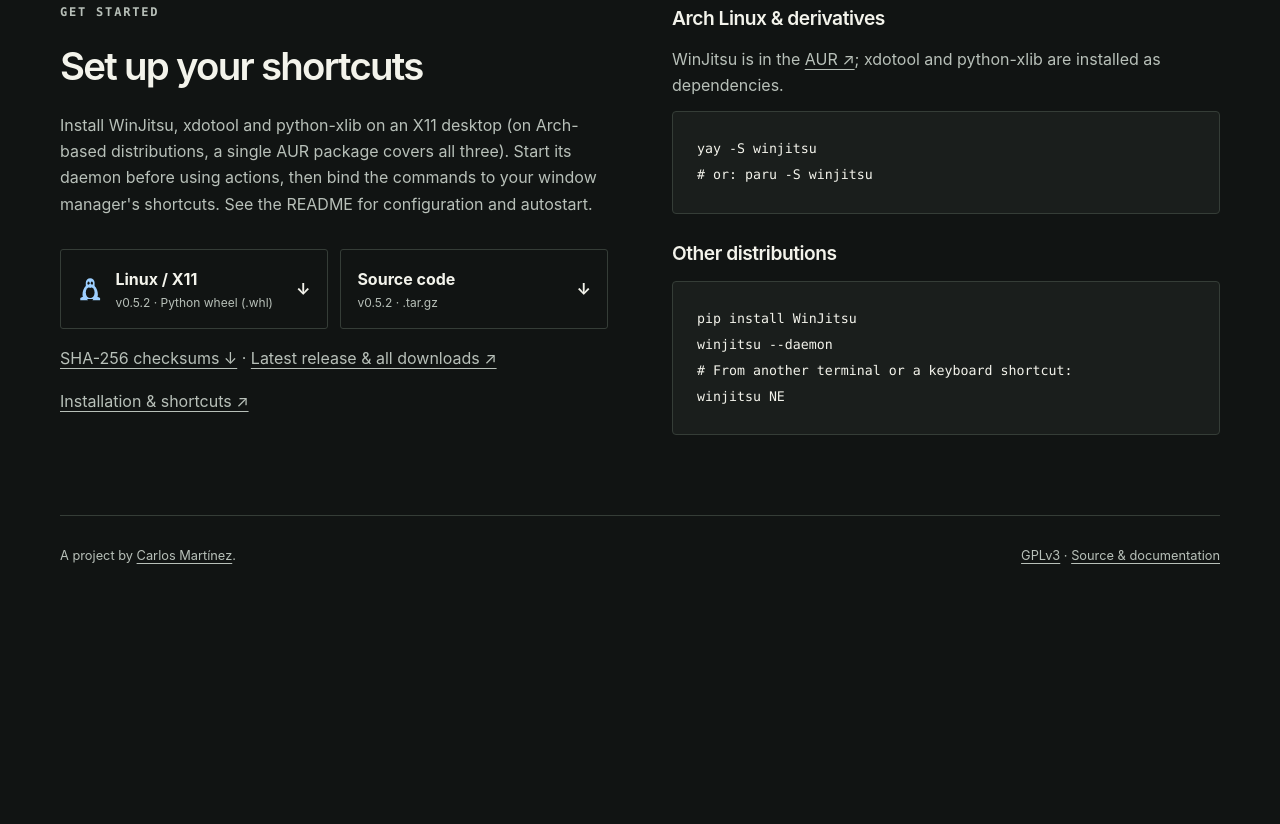
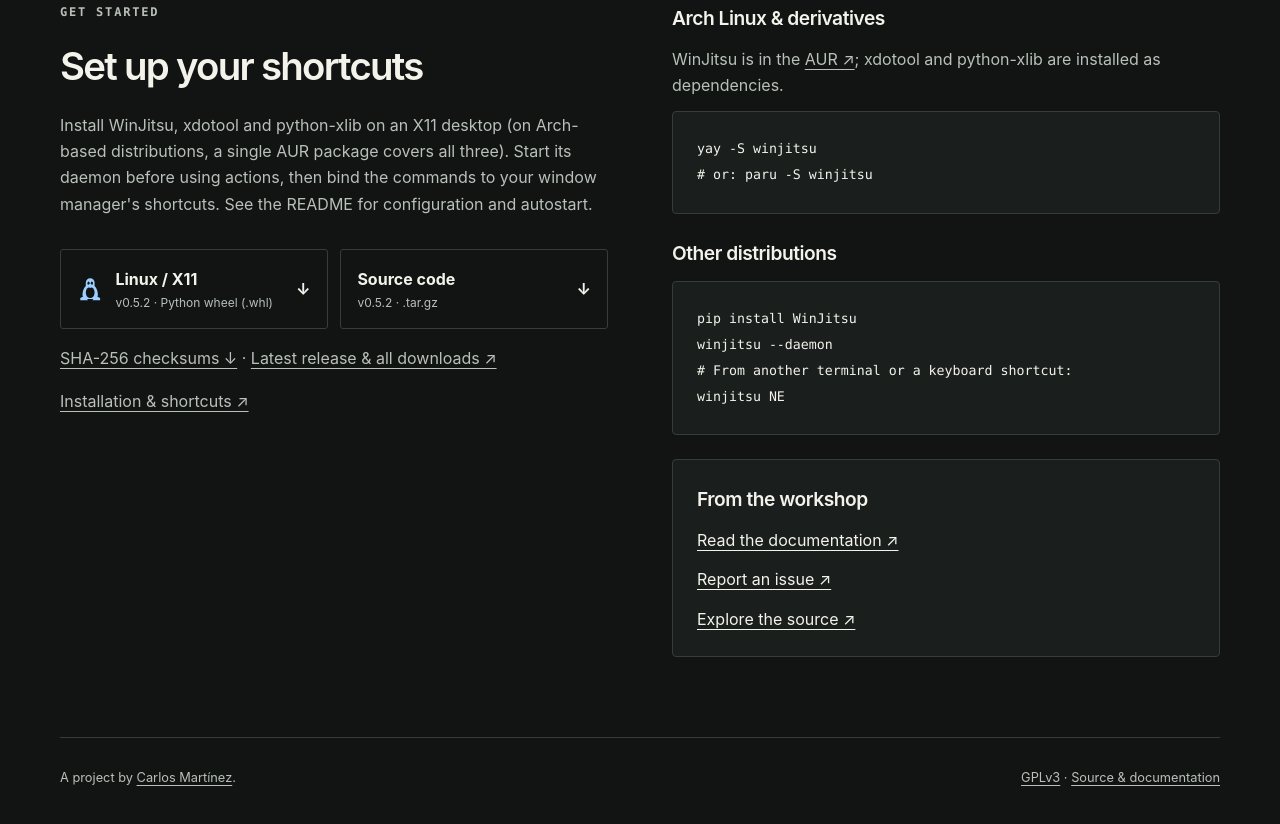
Before and after one commit to Evilchuck666/WinJitsu, a plain HTML site: page site/index.html in a window 1280 px wide. Shown: the part 1891-2715 px from the top of the page. Before the commit the page ends 2497 px from the top, so only its background shows below. Drawn offline with Linux system fonts and the light colour scheme.

Commit message:
Add project resource links to the page
Co-Authored-By: Claude Opus 5.5 <noreply@anthropic.com>

```diff
--- a/site/index.html
+++ b/site/index.html
@@ -39,7 +39,11 @@
 <div><h3>Other distributions</h3><pre><code>pip install WinJitsu
 winjitsu --daemon
 # From another terminal or a keyboard shortcut:
-winjitsu NE</code></pre></div></div></section>
+winjitsu NE</code></pre></div>
+<aside class="resources" aria-label="Project resources"><h3>From the workshop</h3><ul>
+<li><a href="https://github.com/Evilchuck666/WinJitsu#readme">Read the documentation ↗</a></li>
+<li><a href="https://github.com/Evilchuck666/WinJitsu/issues">Report an issue ↗</a></li>
+<li><a href="https://github.com/Evilchuck666/WinJitsu">Explore the source ↗</a></li></ul></aside></div></section>
 
 </main>
 <footer><p>A project by <a href="https://evilchuck666.github.io/">Carlos Martínez</a>.</p><p><a href="https://github.com/Evilchuck666/WinJitsu/blob/main/LICENSE">GPLv3</a> · <a href="https://github.com/Evilchuck666/WinJitsu">Source & documentation</a></p></footer>
```
